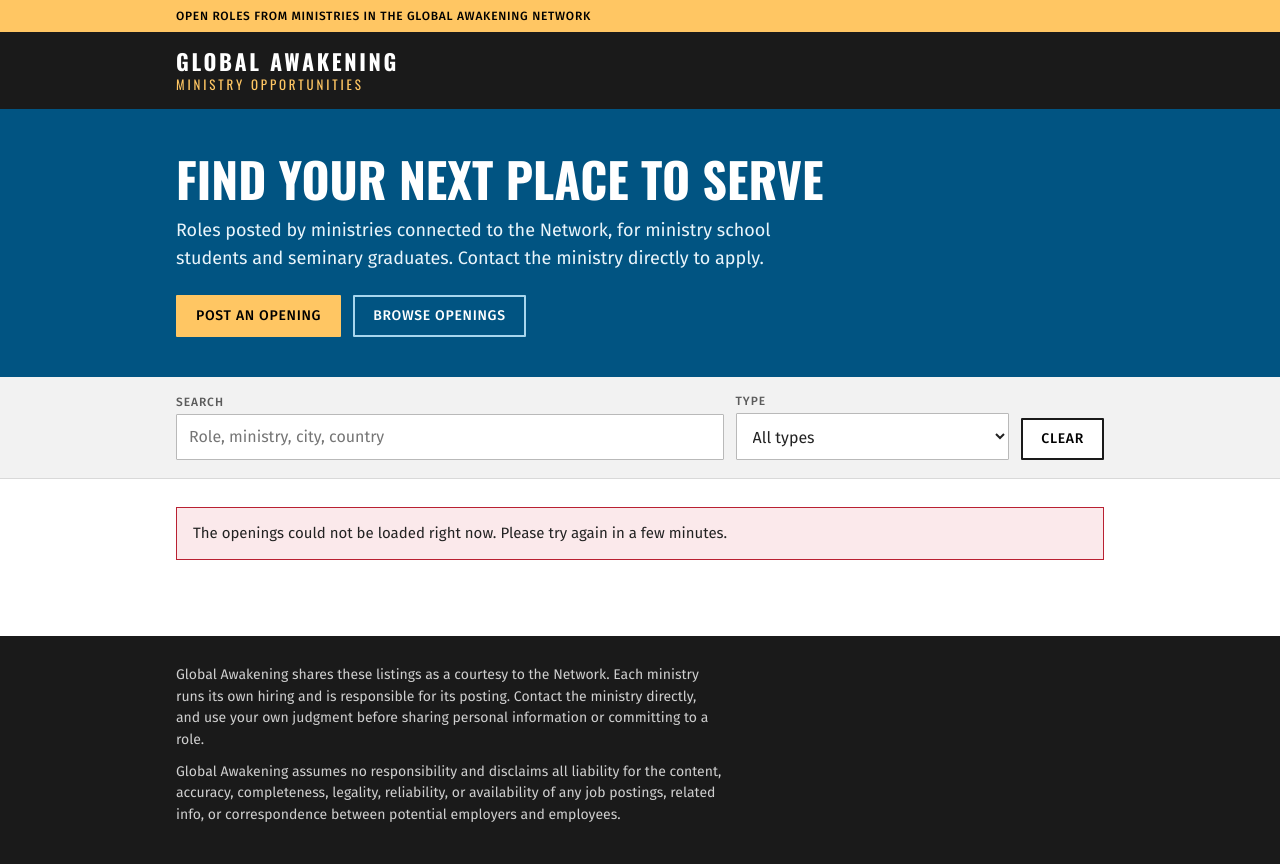
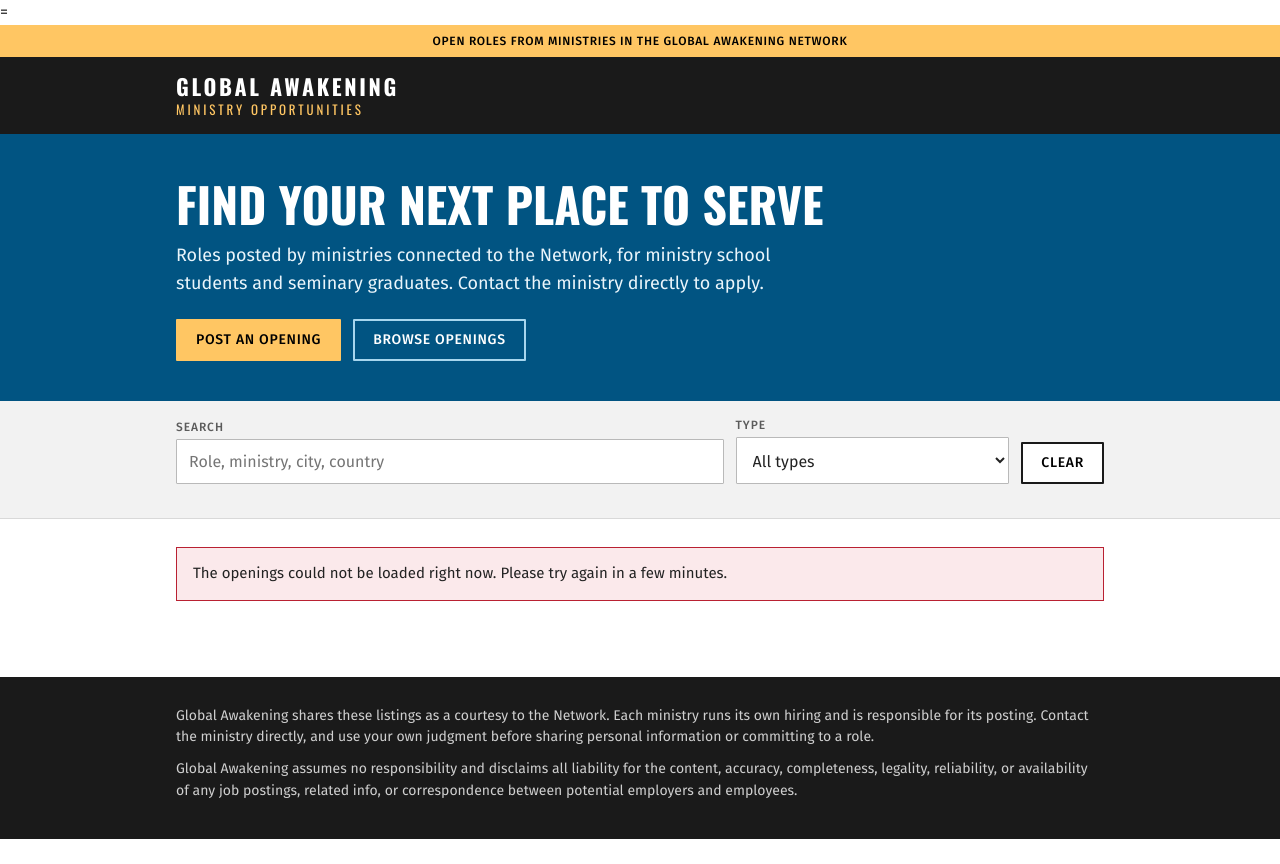
Before and after one commit to anganetwork/jobboard, a plain HTML site: page index.html in a window 1280 px wide. After the commit the page ends 839 px from the top, so only its background shows below. Drawn offline with nearby package versions, Linux system fonts and the light colour scheme; no server answers.

Commit message:
Update index.html

```diff
--- a/index.html
+++ b/index.html
@@ -1,4 +1,4 @@
-<!doctype html>
+=<!doctype html>
 <html lang="en">
 <head>
 <meta charset="utf-8">
@@ -43,7 +43,7 @@
   :focus-visible { outline: 3px solid var(--blue); outline-offset: 2px; }
 
   .strip { background: var(--gold); color: #000; font: 500 12px/1 var(--body); letter-spacing: .06em; text-transform: uppercase; padding: 10px 0; }
-  .strip .wrap { display: block; }
+  .strip .wrap { display: block; text-align: center; }
 
   header.top { background: var(--ink); color: #fff; padding: 18px 0; }
   .brand { font: 700 22px/1 var(--display); letter-spacing: .12em; text-transform: uppercase; }
@@ -109,7 +109,7 @@
   .empty { padding: 36px 16px; text-align: center; border: 1px dashed #b9b9b9; color: var(--muted); }
 
   footer { background: var(--ink); color: #cfcfcf; padding: 28px 0; font-size: 14px; }
-  footer p { margin: 0 0 10px; max-width: 70ch; }
+  footer p { margin: 0 0 10px; }
   footer a { color: var(--gold); }
 
   @media (max-width: 640px) {
```
